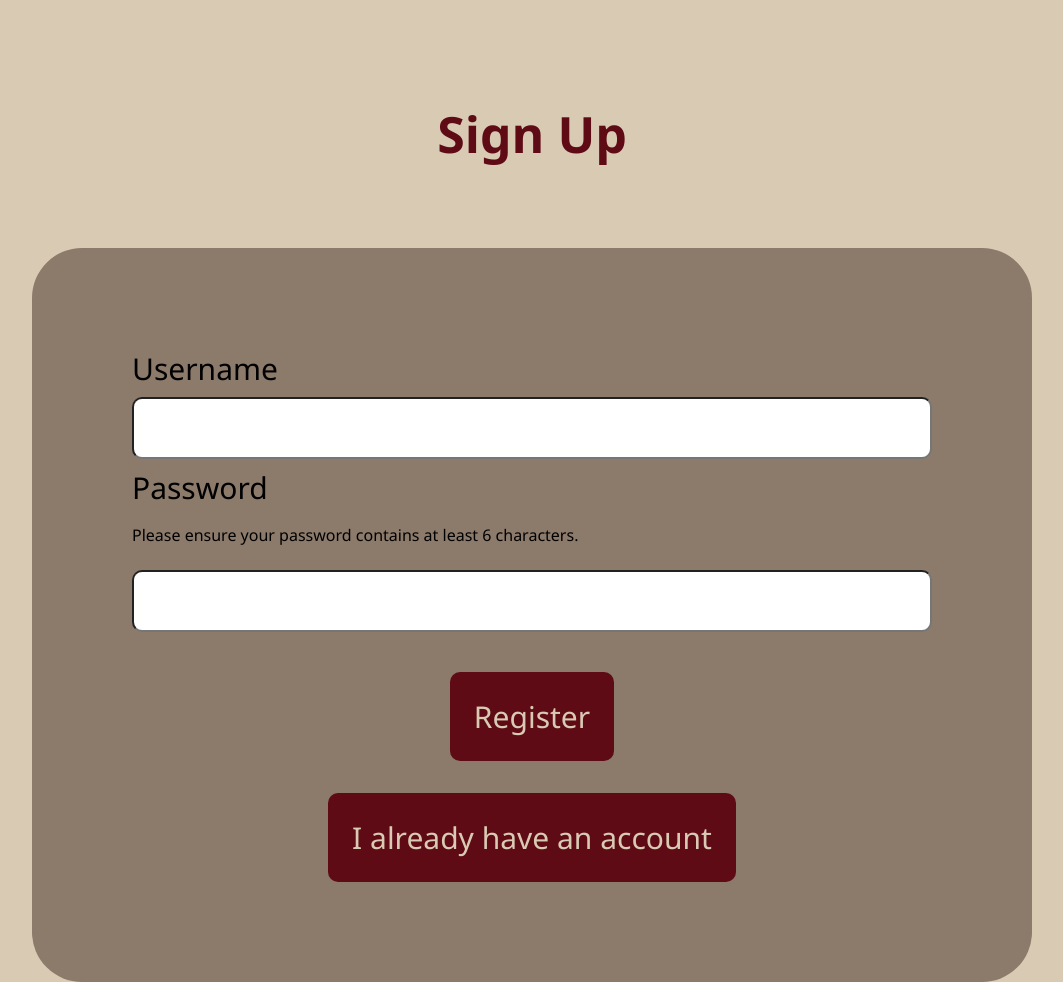
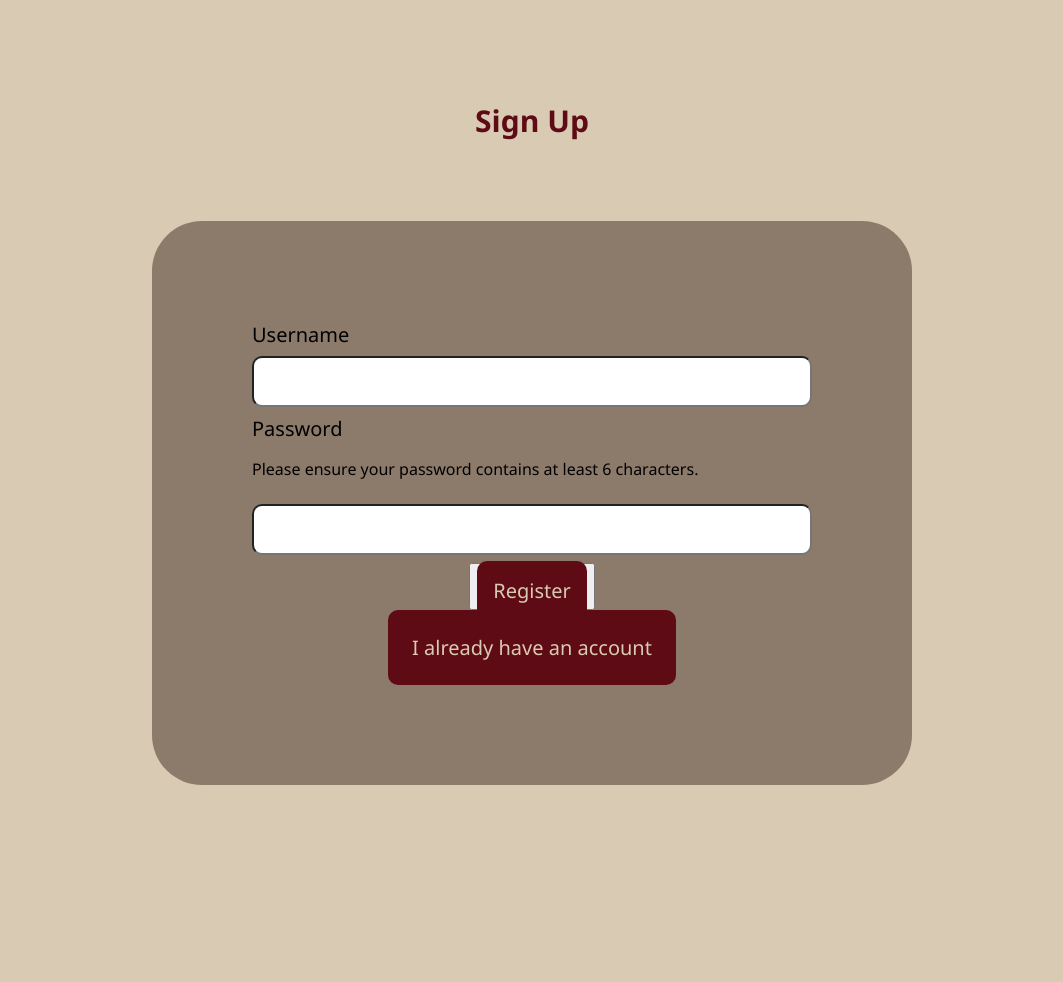
Before and after one commit to zed3538/signshow, a Flask app: page /signup in a window 1280 px wide. Shown: the part 80-1062 px from the top of the page, without its empty margins (108-1171 px from the left). After the commit the page ends 865 px from the top, so only its background shows below. Run offline with Flask 3, Linux system fonts and the light colour scheme; parts of the project's set-up code (start-up, migrations or seed data) failed here and were passed over.

Commit message:
Developing quiz functionality, working on quiz answer validity, styled more of the learn page

```diff
--- a/app.py
+++ b/app.py
@@ -63,9 +63,8 @@ def login():
         user =  query_db(sql=sql,args=(username,),one=True)
         if user:
             if check_password_hash(user[2],password):
-                user = session.get('user', None)
-                flash("Logged in successfully!")
-                redirect('/learn')
+                session['user'] = user
+                return redirect('/learn')
             else:
                 flash("Password incorrect.")
         else:
@@ -79,15 +78,9 @@ def signup():
         password = request.form['password']
         hashed_password = generate_password_hash(password)
         sql = "INSERT or IGNORE INTO user (username,password) VALUES (?,?)"
-        res = query_db(sql,(username,hashed_password))
-        if username == "":
-            flash("Sign up failed. Please enter a valid username.")
-        elif isinstance(res, Exception):
-            if isinstance(res, sqlite3.IntegrityError):
-                flash("Username already taken.")
-        else:
-            flash("Sign up successful! You will be redirected in a few seconds.")
-            time.sleep(1)
+        query_db(sql,(username,hashed_password))
+        session['user'] = user
+        flash("Sign up successful!")
     return render_template("signup.html")
 
 @app.route('/logout')
@@ -99,7 +92,6 @@ def logout():
 def learn():
     if not session.get('user', None):
         flash("Please log in to access!")
-        session['redirect']='/learn'
         return redirect('/login')
     else:
         terms = query_db("SELECT * FROM terms")
@@ -114,9 +106,13 @@ def termLearn(id):
 
 @app.route('/learn/quiz-<int:id>')
 def quiz(id):
+    sql_rand = "SELECT RAND()*(10-5)+5"
+    sql = f"SELECT * FROM terms WHERE id={sql_rand}"
+    terms = query_db(sql, one=True)
     sql = f"SELECT * FROM quiz WHERE id={id}"
     questions = query_db(sql, one=True)
-    return render_template("quiz.html", questions=questions)
+    return render_template("quiz.html", questions=questions, terms=terms)
+
 
 ## Livereload to allow automatic website refresh when saving files
 if __name__ == "__main__":
--- a/static/styles.css
+++ b/static/styles.css
@@ -118,7 +118,7 @@ h1 {
 .button a {
     color: rgb(217, 202, 179);
     text-decoration: none;
-    font-size: 30px;
+    font-size: 20px;
     border-radius: 10px;
     background-color: rgb(94, 11, 21);
     padding: 1.5rem;
@@ -149,7 +149,7 @@ h1 {
 }
 
 .card p {
-    color: blueviolet;
+    color: rgb(94, 11, 21);
     text-align: center;
     padding-left: 3rem;
     padding-right: 3rem;
@@ -176,16 +176,20 @@ h5 {
 /* info section styling end*/
 /* login styling */
 
+.signup h1 {
+    font-size: 30px;
+}
+
 form {
     border-radius: 50px;
     background-color: rgb(140, 122, 107);
     padding: 100px;
-    width: 50rem;
-    margin: 0 auto;
+    width: 35rem;
+    margin: 0 auto 10rem auto;
 }
 
 input[type=text], input[type=password] {
-    font-size: 30px;
+    font-size: 20px;
     display: inline-block;
     margin: 8px 0;
     padding: 12px 20px;
@@ -197,12 +201,14 @@ input[type=text], input[type=password] {
 label[for=username], label[for=password] {
     text-align: center;
     display: inline-block;
-    font-size: 30px;
+    font-size: 20px;
 }
 
 button[type=submit] {
-    color: blue;
+    color: rgb(94, 11, 21);
     font-size: 30px;
+    font-family: 'Segoe UI', Tahoma, Geneva, Verdana, sans-serif
+
 }
 
 .submit {
@@ -214,10 +220,10 @@ button[type=submit] {
 .submit a {
     color: rgb(217, 202, 179);
     text-decoration: none;
-    font-size: 30px;
+    font-size: 20px;
     border-radius: 10px;
     background-color: rgb(94, 11, 21);
-    padding: 1.5rem;
+    padding: 1rem;
     margin: 2rem auto;
 }
 
@@ -233,8 +239,8 @@ button[type=submit] {
 }
 
 .welcome-msg {
-    font-size: 60px;
-    border: 1px solid palegreen;
+    font-size: 30px;
+    text-align: center;
 }
 
 /* term page styling */
@@ -263,5 +269,8 @@ h3 {
 
 .learn-1 li {
     list-style: none;
-    font-size: 30px;
+    font-size: 25px;
+    display: inline-block;
+    justify-content: center;
+    padding: 3rem 3rem;
 }
--- a/templates/learn.html
+++ b/templates/learn.html
@@ -6,7 +6,7 @@
     {% endif %}
 
     <h1>Learn</h1>
-    <h2>part 1?</h2>
+    <h2>Part 1</h2>
 
     <div class="learn-1">
         <ul>
--- a/templates/signup.html
+++ b/templates/signup.html
@@ -10,7 +10,7 @@
             <input type="password" name="password"
                 minlength="6" required>
             <div class="submit">
-            <a href="/learn">Register</a>
+            <button type="submit"><a href="/learn">Register</a></button>
             </div>
             <div class="button">
             <a href="/login">I already have an account</a>
--- a/templates/term.html
+++ b/templates/term.html
@@ -11,7 +11,7 @@
         <source src={{terms[2]}}>
         Your browser does not support the video tag.
     </video>
-    <img src="{{terms[3]}}" alt="image yay">
+    <img src="{{terms[3]}}" alt="">
 </section>
 
 {% endblock %}
```
Also changed, not shown: templates/quiz.html (+8 -1 lines), database.db, readme.txt.
